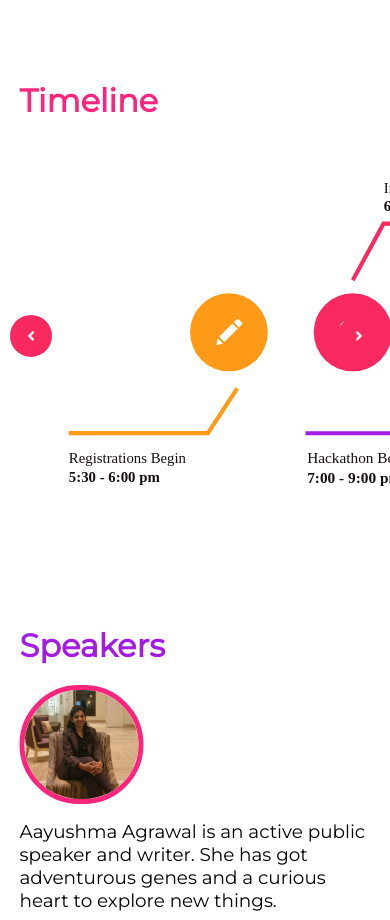
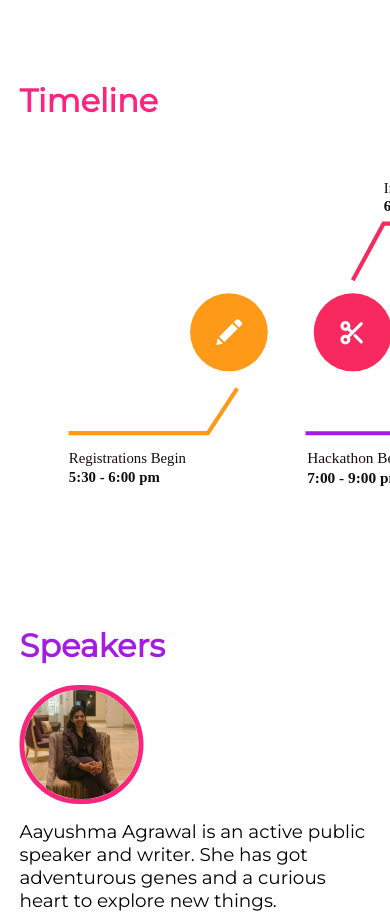
Before and after one commit to GDGVIT/Women-Techies-Website, a website: page index.html in a window 390 px wide. Shown: the part 2720-3640 px from the top of the page. Drawn offline with nearby package versions, Linux system fonts and the light colour scheme.

Commit message:
timeline scroll

```diff
--- a/css/landing.css
+++ b/css/landing.css
@@ -339,13 +339,13 @@ nav{
 }
 .inner{
     position: relative;
-    width: fit-content;
-    margin: 0 5vw 0 0vw ;
-
+    width: 80vw;
+    margin: 0 5vw 0 0vw;
+    overflow-y: hidden;
+    overflow-x: scroll;
 }
 .inner > img{
     height: 80vh;
-    transition: all 1s ease-out;
 }
 .left{
     position: absolute;
@@ -707,6 +707,21 @@ nav{
     background: orange;
 }
 
+#inner::-webkit-scrollbar {
+    width: 7px;
+}
+
+#inner::-webkit-scrollbar-track {
+    background: #ddd;
+    border-radius: 100px;
+    margin: 0 10vw;
+}
+
+#inner::-webkit-scrollbar-thumb {
+    background: var(--hackathon-color);
+    border-radius: 100px;
+}
+
 .showmore{
     position: relative;
     left: 50%;
@@ -949,13 +964,14 @@ nav{
         position: relative;
         margin: 0;
         overflow-y: hidden;
-        overflow-x: hidden;
-        width: fit-content;
+        overflow-x: scroll;
+        width: 100vw;
     }
     .inner > img{
         position: relative;
         height: 50vh;
     }
+
     /* Two-Mobile: Start */
     #two{
         position: relative;
@@ -1106,11 +1122,7 @@ nav{
         font-weight: bolder;
         font-size: var(--heading-font-size);
     }
-    .outer{
-        position: relative;
-        width: 100vw;
-        overflow: hidden;
-    }
+
     /* Five-Mobile: End */
 
     /* Six-Mobile: Start */
--- a/index.html
+++ b/index.html
@@ -132,18 +132,18 @@
 
             <div class="content-five">
                 <h1>Timeline</h1>
-                <button class="left" onclick="move(1)"> <img src="./assets/angle-left.png" alt="" height="15px"
+                <!-- <button class="left" onclick="move(1)"> <img src="./assets/angle-left.png" alt="" height="15px"
                         width="15px" style="position: absolute; top: 50%; left: 50%; transform: translate(-50%,-50%);">
-                </button>
-                <button class="right" onclick="move(0)"> <img src="./assets/angle-left.png" alt="" height="15px"
+                </button> -->
+                <!-- <button class="right" onclick="move(0)"> <img src="./assets/angle-left.png" alt="" height="15px"
                         width="15px"
                         style="position: absolute; top: 50%; left: 50%; transform: translate(-50%,-50%) rotate(180deg);">
-                </button>
-                <div class="outer">
-                    <div class="inner">
+                </button> -->
+                <!-- <div class="outer"> -->
+                    <div class="inner" id="inner">
                         <img src="./assets/svg make.svg" alt="" class="timeline" style="z-index: -10;">
                     </div>
-                </div>
+                <!-- </div> -->
             </div>
         </div>
         <div class="six" id="six">
@@ -359,7 +359,7 @@
         })
         let height = window.innerHeight;
         let width = window.innerWidth;
-        const left = document.querySelector(".left");
+        /*const left = document.querySelector(".left");
         const right = document.querySelector(".right");
         const inner = document.querySelector(".timeline");
         z = 0;
@@ -389,7 +389,7 @@
                 }
                 inner.style.transform = "translateX(-" + z + "px)";
             }
-        }
+        } */
     </script>
 </body>
 
```
